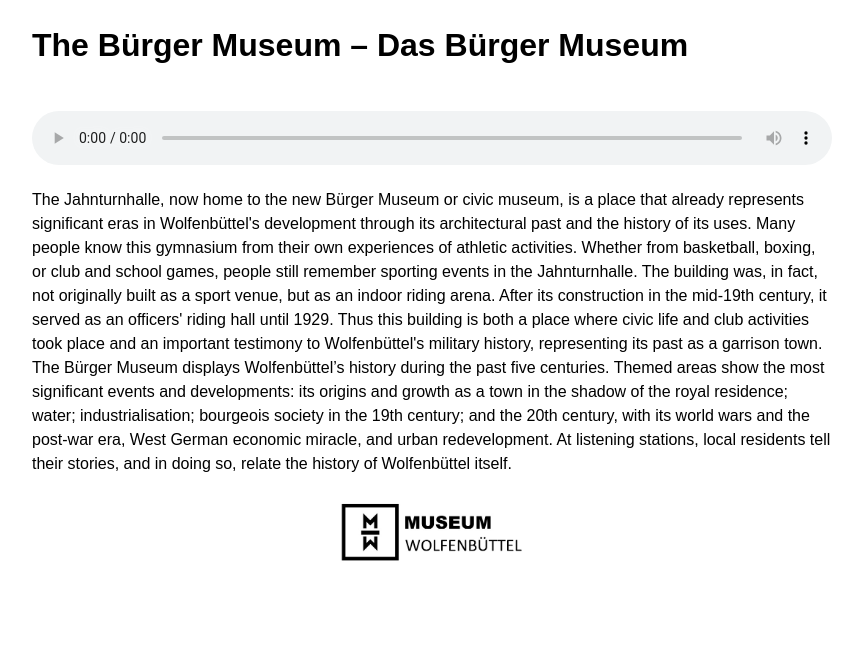
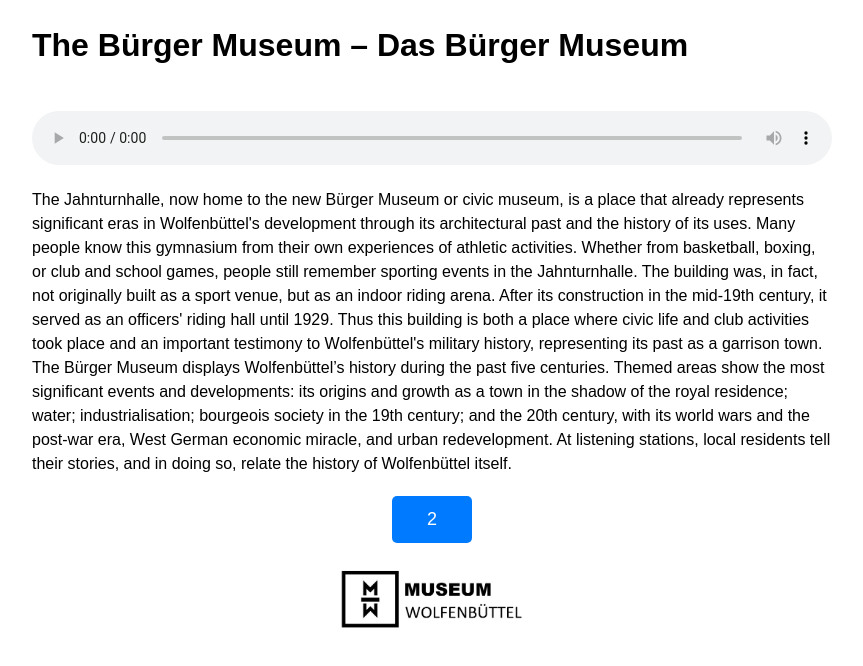
Before and after one commit to MuseumWolfenbuettel/The-B-rger-Museum-, a plain HTML site: page index.html in a window 1280 px wide. Shown: the whole page, without its empty margins (208-1071 px from the left). Drawn offline with Linux system fonts and the light colour scheme.

Commit message:
Update index.html

```diff
--- a/index.html
+++ b/index.html
@@ -19,6 +19,18 @@
             width: 100%;
             margin-top: 20px;
         }
+        .button {
+            display: block;
+            width: 60px;
+            margin: 20px auto;
+            padding: 10px;
+            font-size: 18px;
+            color: white;
+            background-color: #007BFF;
+            text-align: center;
+            text-decoration: none;
+            border-radius: 5px;
+        }
         .logo {
             display: block;
             margin: 20px auto 0 auto; /* Центрирование и отступ сверху */
@@ -38,7 +50,11 @@
            The Jahnturnhalle, now home to the new Bürger Museum or civic museum, is a place that already represents significant eras in Wolfenbüttel's development through its architectural past and the history of its uses. Many people know this gymnasium from their own experiences of athletic activities. Whether from basketball, boxing, or club and school games, people still remember sporting events in the Jahnturnhalle. The building was, in fact, not originally built as a sport venue, but as an indoor riding arena. After its construction in the mid-19th century, it served as an officers' riding hall until 1929. Thus this building is both a place where civic life and club activities took place and an important testimony to Wolfenbüttel's military history, representing its past as a garrison town.
 The Bürger Museum displays  Wolfenbüttel’s history during the past five centuries. Themed areas show the most significant events and developments: its origins and growth as a town in the shadow of the royal residence; water; industrialisation; bourgeois society in the 19th century; and the 20th century, with its world wars and the post-war era, West German economic miracle, and urban redevelopment. At listening stations, local residents tell their stories, and in doing so, relate the history of Wolfenbüttel itself.
         </p>
-        <!-- Логотип под текстом -->
+
+        <!-- Кнопка с цифрой 2 -->
+        <a href="https://museumwolfenbuettel.github.io/Becoming-a-Town-und-Stadtwerdung/" class="button">2</a>
+
+        <!-- Логотип под кнопкой -->
         <img src="Museum_Wolfenbuettel.jpg" alt="Museum Logo" class="logo">
     </div>
 </body>
```
